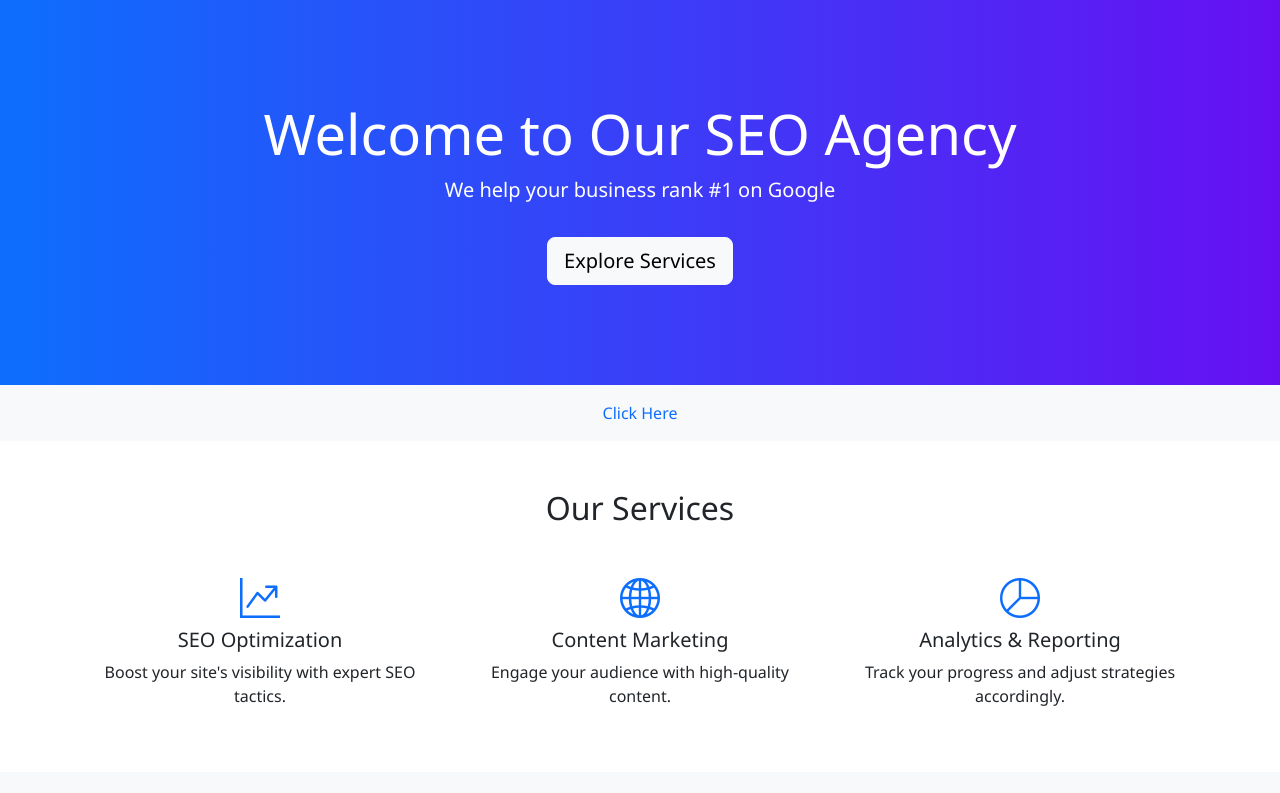
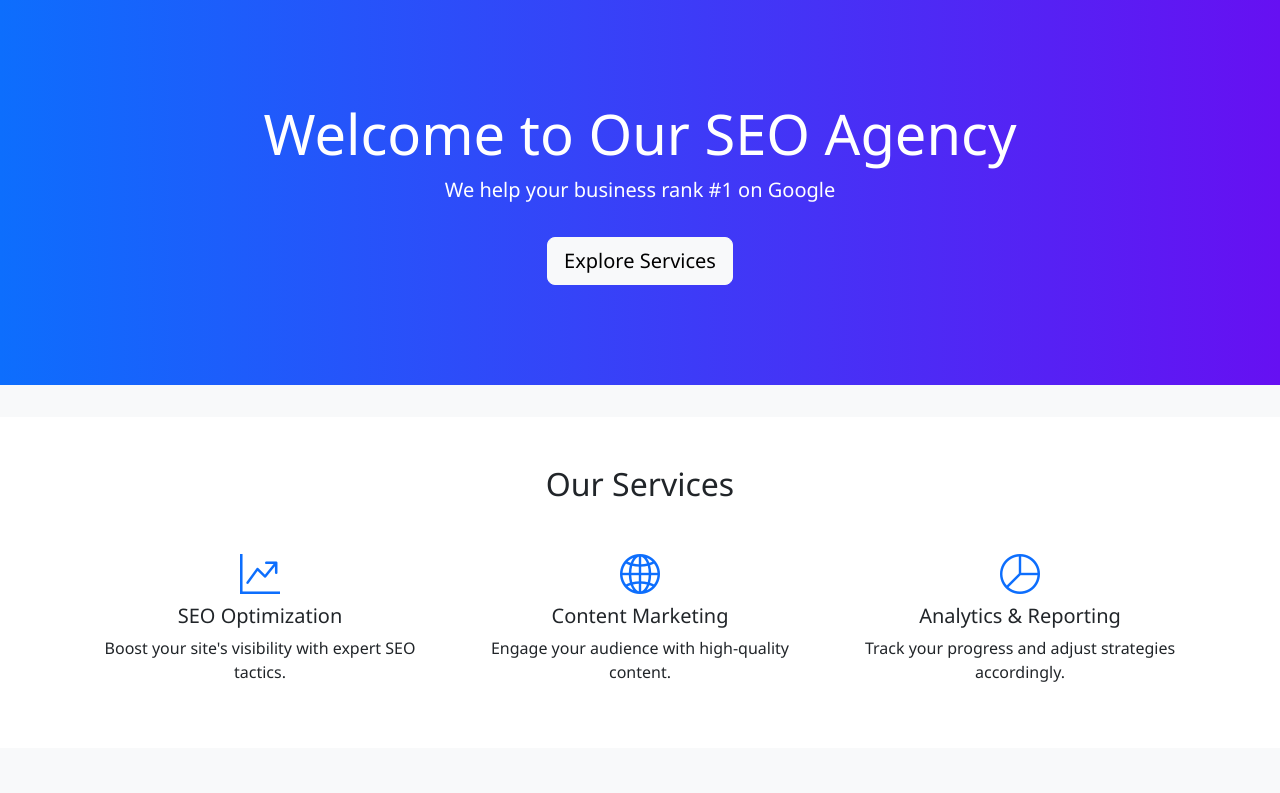
Before and after one commit to ahmedabuzeid1/ahmedabuzeid1.github.com, a plain HTML site: page index.html in a window 1280 px wide. Shown: the top 793 px of the page. Drawn offline with nearby package versions, Linux system fonts and the light colour scheme.

Commit message:
Update index.html

```diff
--- a/index.html
+++ b/index.html
@@ -55,7 +55,7 @@
   <!-- Quick Links (placed مباشرةً بعد الـ Hero لتحسين الأرشفة) -->
   <section class="quick-links py-3 bg-light text-center">
     <div class="container">
-<a href="https://azwad-jeddah.com/">Click Here</a>
+
         </li>
       </ul>
     </div>
```
